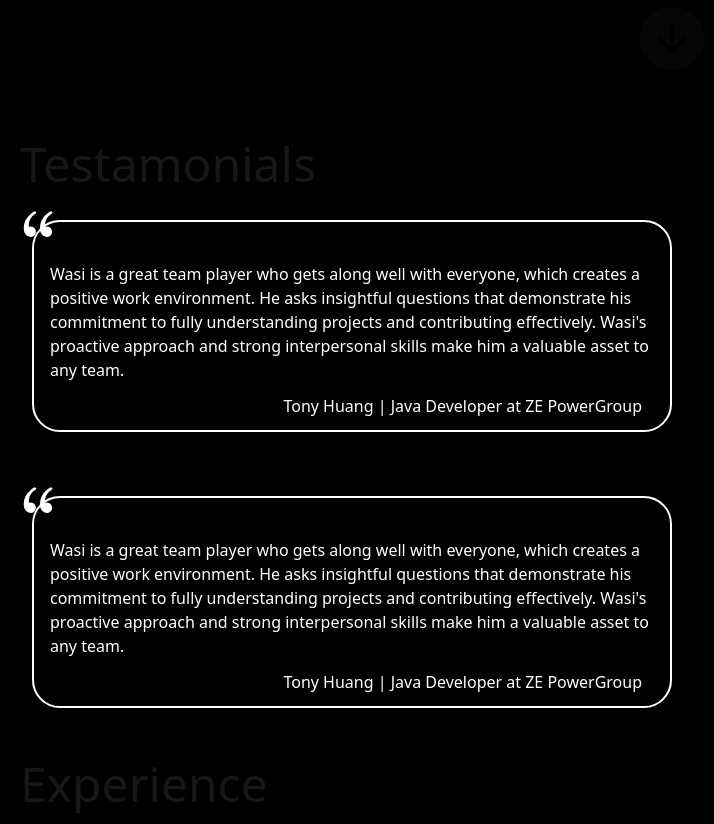
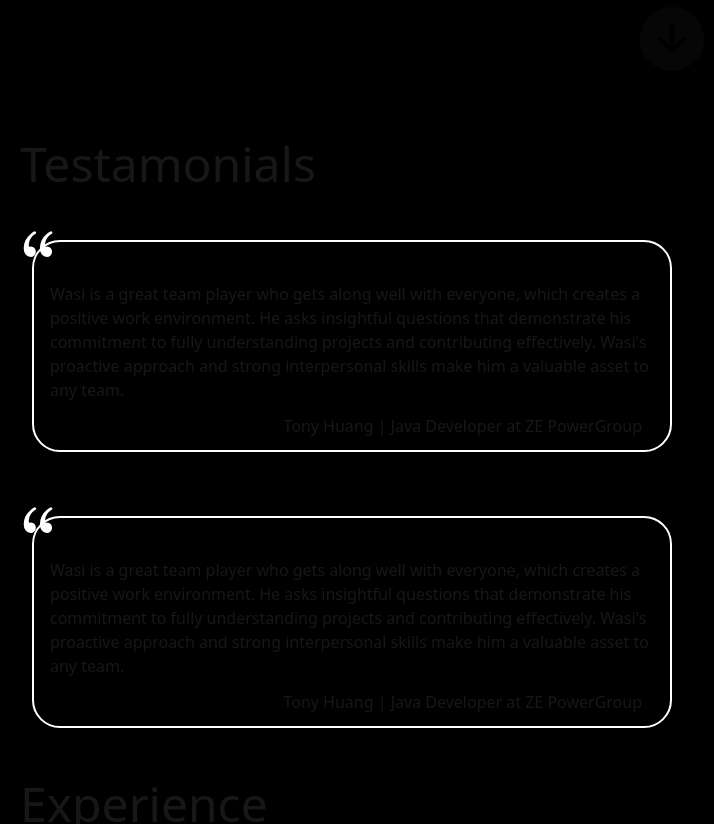
Before and after one commit to wasmiester/WasiWebsite2.0, a Next.js app: page / in a window 1280 px wide. Shown: the part 680-1504 px from the top of the page, without its empty margins (0-714 px from the left). Built offline with nearby package versions, Linux system fonts and the light colour scheme; a web font is replaced by a local one.

Commit message:
css zigzag for tetimonials

```diff
--- a/src/app/mystyles.module.scss
+++ b/src/app/mystyles.module.scss
@@ -325,12 +325,10 @@
 
 
 .quoteContainerText {
-    color: white;
     border: 2px solid white;
     width: 50%;
     margin: 2em;
     border-radius: 28px;
-    align-items: end;
 }
 
 .testimonialImg {
@@ -338,3 +336,17 @@
     left: -1em;
     top: -1em;
 }
+
+
+.testamonialContainers {
+  display: flex;
+  flex-direction: column;
+}
+
+.testamonialContainers >:nth-child(odd) {
+  align-self: flex-start;
+}
+
+.testamonialContainers > *:nth-child(even) {
+  align-self: flex-end;
+}
--- a/src/app/page.tsx
+++ b/src/app/page.tsx
@@ -144,13 +144,15 @@ export default function Home() {
             />
           </div>
         </div>
-        <div>
+        <div className={mystyles.testamonialContainers}>
           <div className="text-5xl m-5">Testamonials</div>
-          <Testamonials
-            name="Tony Huang | Java Developer at ZE PowerGroup"
-            quote="Wasi is a great team player who gets along well with everyone, which creates a positive work environment. He asks insightful questions that demonstrate his commitment to fully understanding projects and contributing effectively. Wasi's proactive approach and strong interpersonal skills make him a valuable asset to any team."
-          />
-          <div className="flex flex-row-reverse">
+          <div>
+            <Testamonials
+              name="Tony Huang | Java Developer at ZE PowerGroup"
+              quote="Wasi is a great team player who gets along well with everyone, which creates a positive work environment. He asks insightful questions that demonstrate his commitment to fully understanding projects and contributing effectively. Wasi's proactive approach and strong interpersonal skills make him a valuable asset to any team."
+            />
+          </div>
+          <div>
             <Testamonials
               name="Tony Huang | Java Developer at ZE PowerGroup"
               quote="Wasi is a great team player who gets along well with everyone, which creates a positive work environment. He asks insightful questions that demonstrate his commitment to fully understanding projects and contributing effectively. Wasi's proactive approach and strong interpersonal skills make him a valuable asset to any team."
```
